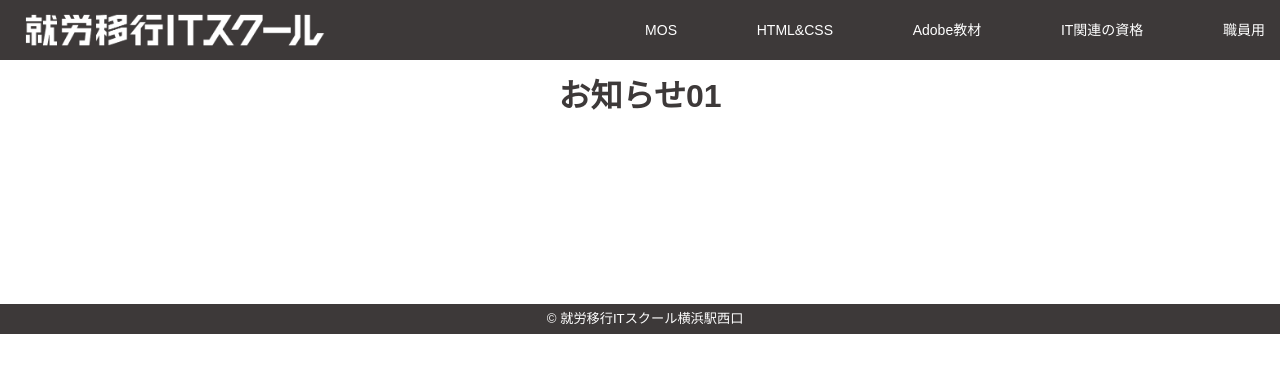
After one commit to rootsyokohamanishi/ITS_Yokohama_1st, a PHP site: page /02d5d2408b9af2981074576b7c585e3b425888fc165a91d22da5070bc063d7c4/notice01.html in a window 1280 px wide. The commit adds this page. Shown: the top 373 px of the page. Run offline with PHP 8.4, Linux system fonts and the light colour scheme.

Commit message:
Add files via upload

```diff
--- /dev/null
+++ b/02d5d2408b9af2981074576b7c585e3b425888fc165a91d22da5070bc063d7c4/notice01.html
@@ -0,0 +1,79 @@
+<!DOCTYPE html>
+<html lang="ja">
+    <head>
+        <meta charset="utf-8">
+        <meta http-equiv="X-UA-Compatible" content="IE=edge">
+        <meta name="viewport" content="width=device-width, initial-scale=1.0">
+        <link rel="shortcut icon" href="https://raw.githubusercontent.com/rootsyokohamanishi/ITS_Yokohama_1st/main/favicon.ico">
+        <title>就労移行ITスクール横浜駅西口へようこそ</title>
+        <link href="http://fonts.googleapis.com/earlyaccess/notosansjp.css">
+        <link rel="stylesheet" href="reset.css">
+        <link rel="stylesheet" href="style.css">
+        <!-- css -->
+        <link rel="stylesheet" type="text/css" href="https://cdn.jsdelivr.net/npm/slick-carousel@1.8.1/slick/slick.css">
+        <link rel="stylesheet" type="text/css" href="https://cdnjs.cloudflare.com/ajax/libs/slick-carousel/1.8.1/slick-theme.css">
+    </head>
+
+    <body>
+        <div class="container">
+            <header class="header">
+                <div class="header__inner">
+                    <h1>
+                        <a href="index.html"><img src="logo.png" alt="就労移行ITスクール横浜駅西口"></a>
+                    </h1>
+
+                    <nav class="header__nav nav" id="js-nav">
+                        <ul class="nav__items nav-items">
+                            <li class="nav-items__item"><a href="item01.html">MOS</a></li>
+                            <li class="nav-items__item"><a href="item02.html">HTML&CSS</a></li>
+                            <li class="nav-items__item"><a href="item03.html">Adobe教材</a></li>
+                            <li class="nav-items__item"><a href="item04.html">IT関連の資格</a></li>
+                            <li class="nav-items__item"><a href="password.html">職員用</a></li>
+                        </ul>
+                    </nav>
+
+                    <button class="header__hamburger hamburger" id="js-hamburger">
+                        <span></span>
+                        <span></span>
+                        <span></span>
+                    </button>
+                </div>
+            </header>
+
+            <main>
+                <div class="wapper">
+                    <div class="main">
+                        <h2>お知らせ01</h2>
+                            <p>
+
+                                <br>
+
+                            </p>
+                    </div>
+                    <div class="sub">
+                        <div class="img">
+                            <img src="" alt="">
+                        </div>
+                        <div class="btn">
+                            <h3></h3>
+                            <p>
+
+                                <br>
+
+                            </p>
+                        </div>
+                    </div>
+                </div>
+            </main>
+
+            <footer  class="footer">
+                <div>
+                    <p class="copyright">&copy; 就労移行ITスクール横浜駅西口</p>
+                </div>
+            </footer>
+        </div>
+    <script src="https://ajax.googleapis.com/ajax/libs/jquery/3.6.0/jquery.min.js"></script>
+    <script type="text/javascript" src="https://cdn.jsdelivr.net/npm/slick-carousel@1.8.1/slick/slick.min.js"></script>
+    <script src="main.js"></script>
+    </body>
+</html>
--- a/02d5d2408b9af2981074576b7c585e3b425888fc165a91d22da5070bc063d7c4/style.css
+++ b/02d5d2408b9af2981074576b7c585e3b425888fc165a91d22da5070bc063d7c4/style.css
@@ -291,6 +291,19 @@ h2 {
     align-items: center;
 }
 
+.notice-list li a {
+    /*ここに追加*/
+    text-decoration: underline;
+    color: blue;
+    /*ここまで追加*/
+    margin: auto;
+    margin-top: 10px;
+    margin-bottom: 10px;
+    display: flex;
+    justify-content: center;
+    align-items: center;
+}
+
 /*各ページ*/
 
 .wrapper {
```
Also changed, not shown: 02d5d2408b9af2981074576b7c585e3b425888fc165a91d22da5070bc063d7c4/index.html (+9 -0 lines), 02d5d2408b9af2981074576b7c585e3b425888fc165a91d22da5070bc063d7c4/notice02.html (added, +79 -0 lines), 02d5d2408b9af2981074576b7c585e3b425888fc165a91d22da5070bc063d7c4/notice03.html (added, +79 -0 lines).
